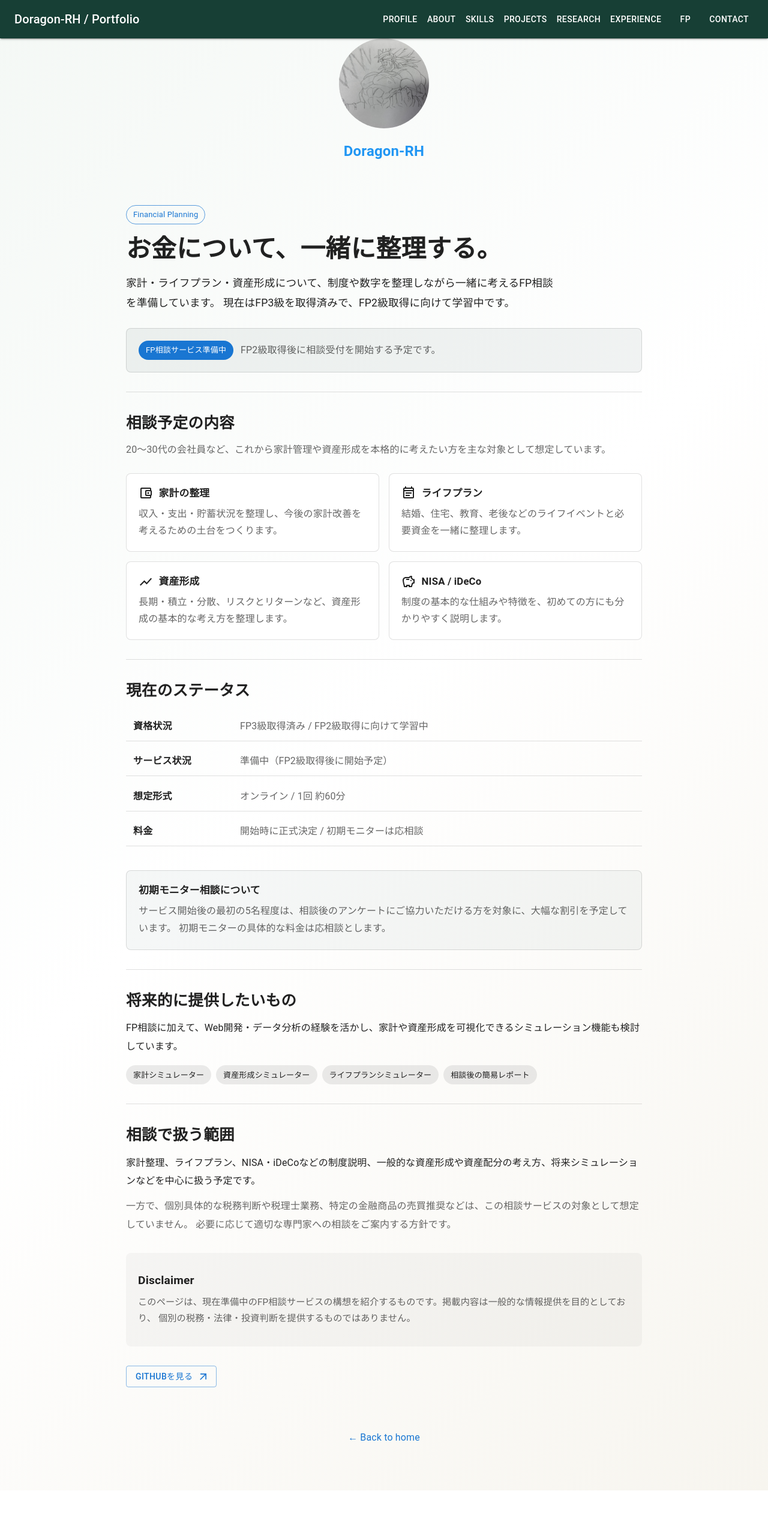
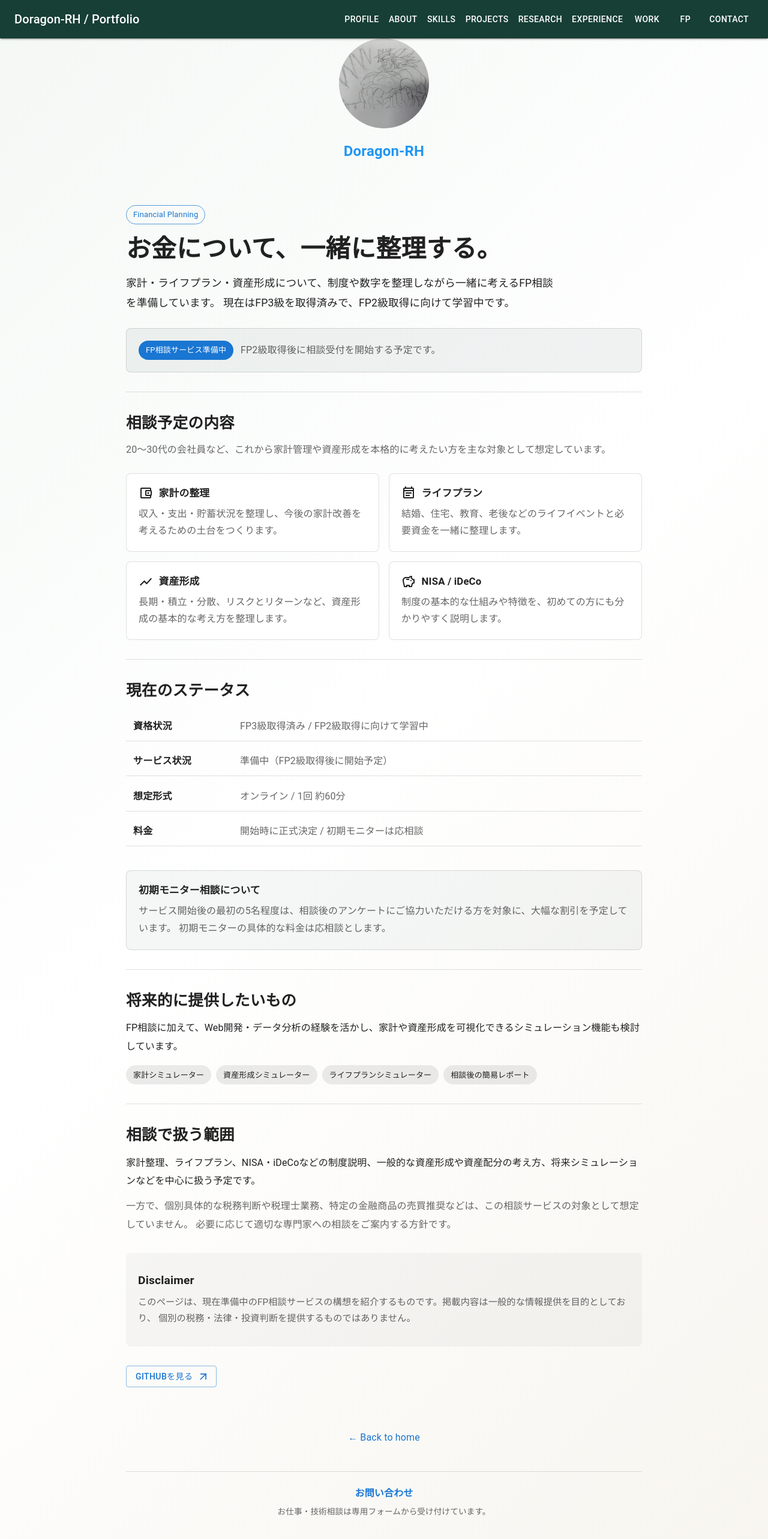
Before and after one commit to Doragon-RH/introduction, a Next.js app: page /financial-planning in a window 1280 px wide. Shown: the top 2566 px of the page at 60% size. Before the commit the page ends 2485 px from the top, so only its background shows below. Built offline with nearby package versions, Linux system fonts and the light colour scheme.

Commit message:
Add work and contact navigation

```diff
--- a/components/layout.tsx
+++ b/components/layout.tsx
@@ -25,8 +25,9 @@ const navItems = [
   { label: 'Projects', href: '/#projects' },
   { label: 'Research', href: '/#research' },
   { label: 'Experience', href: '/#activity' },
+  { label: 'Work', href: '/work' },
   { label: 'FP', href: '/financial-planning' },
-  { label: 'Contact', href: '/#contact' },
+  { label: 'Contact', href: '/work#contact-form' },
 ];
 
 const name = 'Doragon-RH';
@@ -174,6 +175,27 @@ export default function Layout({ children, home }) {
           <Link href="/" underline="hover">← Back to home</Link>
         </Box>
       )}
+
+      <Box
+        component="footer"
+        sx={{
+          width: '100%',
+          maxWidth: 860,
+          mt: 3,
+          pt: 3,
+          pb: 1,
+          borderTop: '1px solid',
+          borderColor: 'divider',
+          textAlign: 'center',
+        }}
+      >
+        <Link href="/work#contact-form" underline="hover" sx={{ fontWeight: 600 }}>
+          お問い合わせ
+        </Link>
+        <Typography sx={{ mt: 1, color: 'text.secondary', fontSize: '0.85rem' }}>
+          お仕事・技術相談は専用フォームから受け付けています。
+        </Typography>
+      </Box>
     </Box>
   );
 }
```
